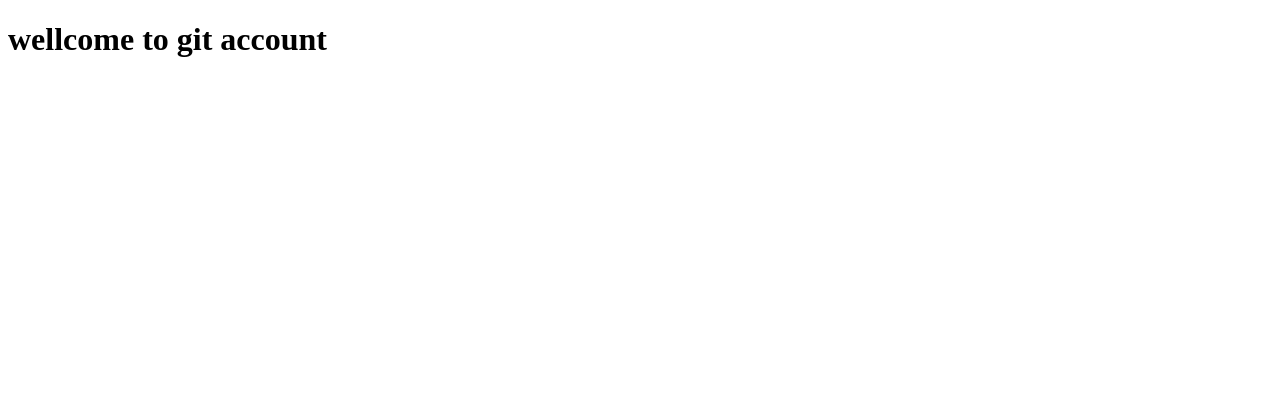
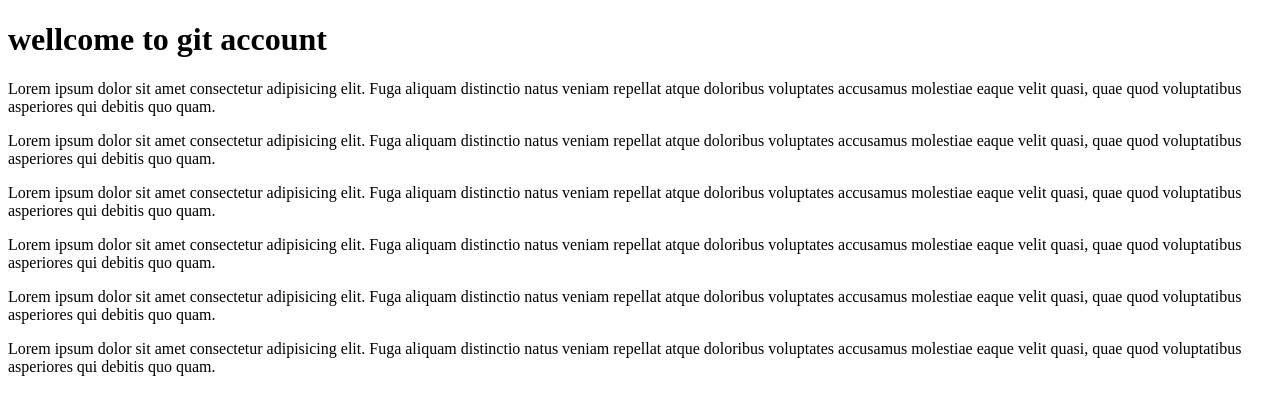
Before and after one commit to suresh2648/testinggit, a plain HTML site: page index.html in a window 1280 px wide. Drawn offline with Linux system fonts and the light colour scheme.

Commit message:
i have adde few paragraph

```diff
--- a/index.html
+++ b/index.html
@@ -10,6 +10,24 @@
 <body>
 
     <h1>wellcome to git account</h1>
+    <p>Lorem ipsum dolor sit amet consectetur adipisicing elit. Fuga aliquam distinctio natus veniam repellat atque
+        doloribus voluptates accusamus molestiae eaque velit quasi, quae quod voluptatibus asperiores qui debitis quo
+        quam.</p>
+    <p>Lorem ipsum dolor sit amet consectetur adipisicing elit. Fuga aliquam distinctio natus veniam repellat atque
+        doloribus voluptates accusamus molestiae eaque velit quasi, quae quod voluptatibus asperiores qui debitis quo
+        quam.</p>
+    <p>Lorem ipsum dolor sit amet consectetur adipisicing elit. Fuga aliquam distinctio natus veniam repellat atque
+        doloribus voluptates accusamus molestiae eaque velit quasi, quae quod voluptatibus asperiores qui debitis quo
+        quam.</p>
+    <p>Lorem ipsum dolor sit amet consectetur adipisicing elit. Fuga aliquam distinctio natus veniam repellat atque
+        doloribus voluptates accusamus molestiae eaque velit quasi, quae quod voluptatibus asperiores qui debitis quo
+        quam.</p>
+    <p>Lorem ipsum dolor sit amet consectetur adipisicing elit. Fuga aliquam distinctio natus veniam repellat atque
+        doloribus voluptates accusamus molestiae eaque velit quasi, quae quod voluptatibus asperiores qui debitis quo
+        quam.</p>
+    <p>Lorem ipsum dolor sit amet consectetur adipisicing elit. Fuga aliquam distinctio natus veniam repellat atque
+        doloribus voluptates accusamus molestiae eaque velit quasi, quae quod voluptatibus asperiores qui debitis quo
+        quam.</p>
 
 </body>
 
```
